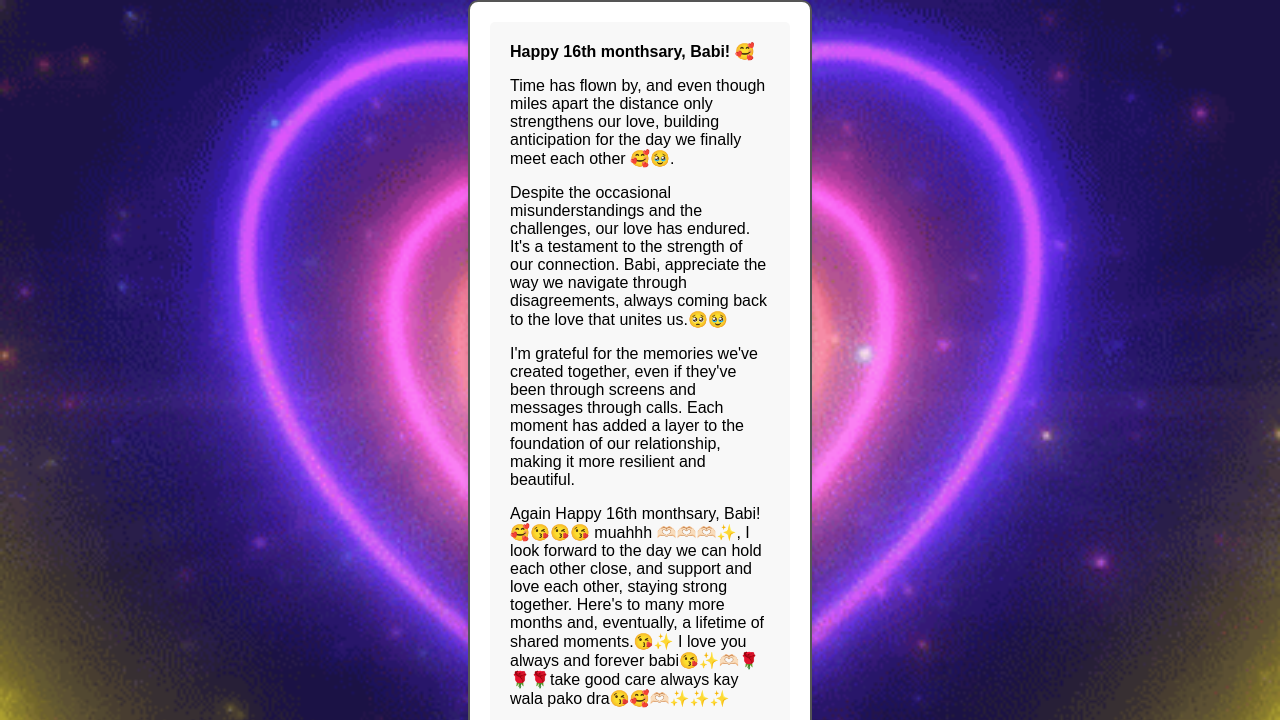
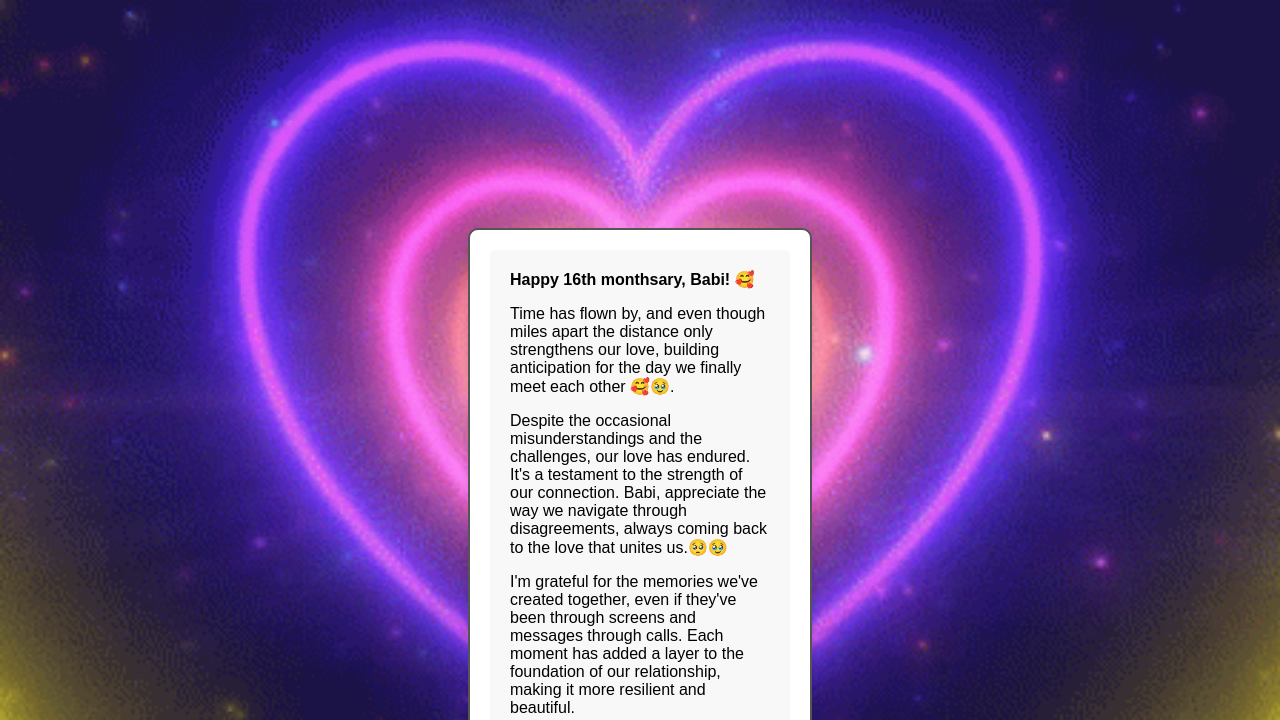
Before and after one commit to iivennn/iloveyou-Always-Babi, a plain HTML site: page index.html in a window 1280 px wide. Shown: the top 720 px of the page. Drawn offline with Linux system fonts and the light colour scheme.

Commit message:
Update style.css

```diff
--- a/style.css
+++ b/style.css
@@ -9,7 +9,7 @@ body {
     display: flex;
     align-items: center;
     justify-content: center;
-    min-height: 100vh;
+    min-height: 200vh;
 }
 
 .envelope-wrapper {
```
